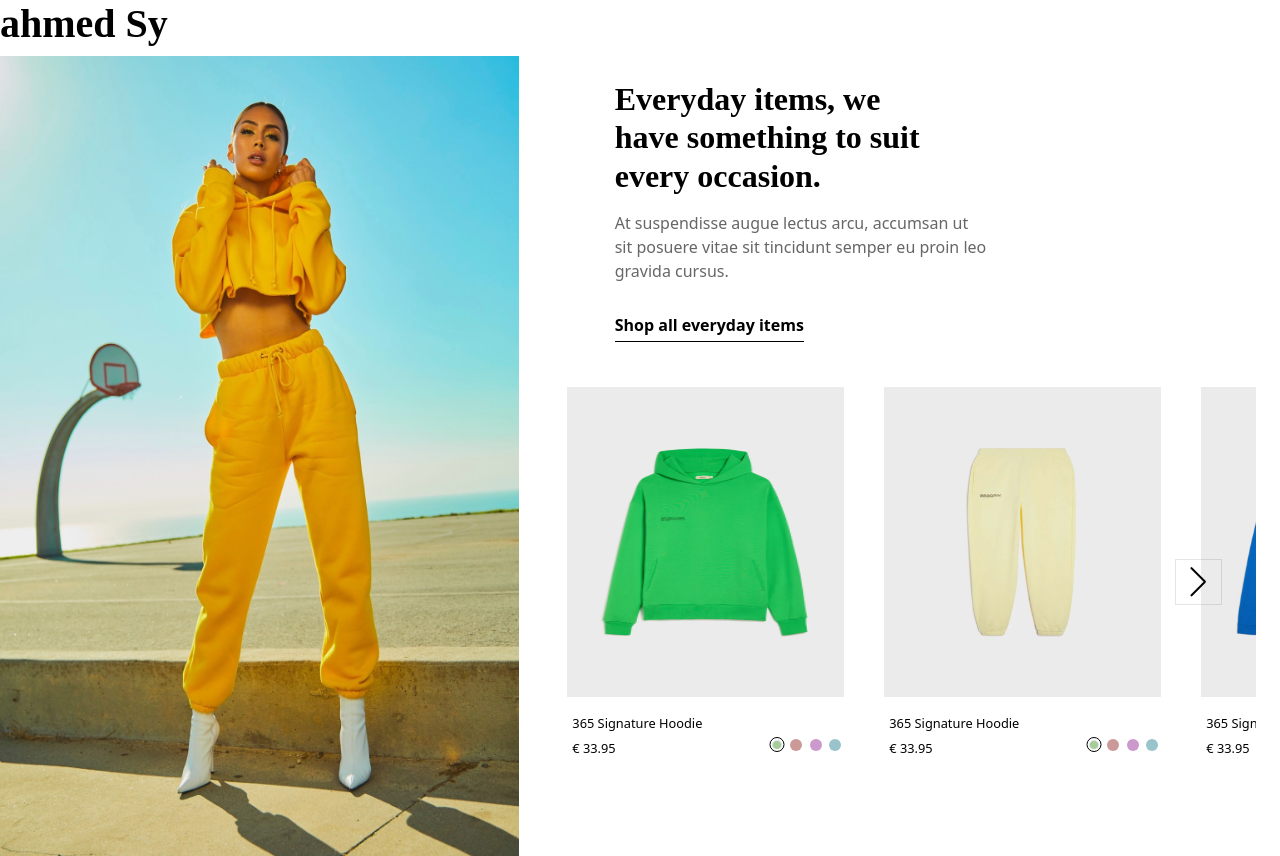
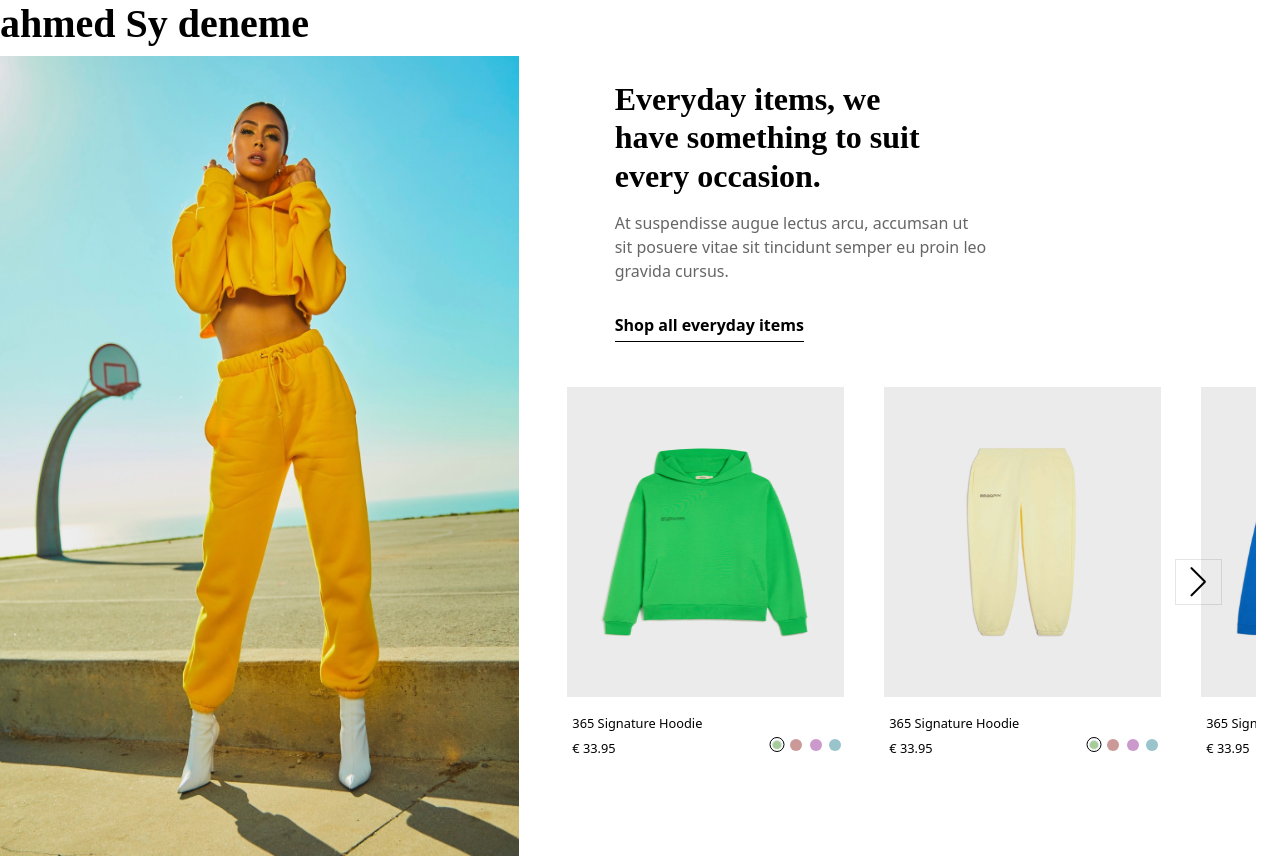
Before and after one commit to SoftwareEngAhmetDemir/Trend, a plain HTML site: page index.html in a window 1280 px wide. Drawn offline with nearby package versions, Linux system fonts and the light colour scheme.

Commit message:
ahmed valid

```diff
--- a/index.html
+++ b/index.html
@@ -18,7 +18,7 @@
 </style>
 
 <body>
-  <h1>ahmed Sy</h1>
+  <h1>ahmed Sy deneme</h1>
   <section>
     <div class="row">
       <div class="col-lg-5 col-12 back">
```
